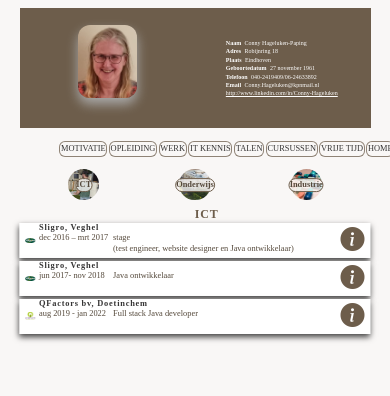
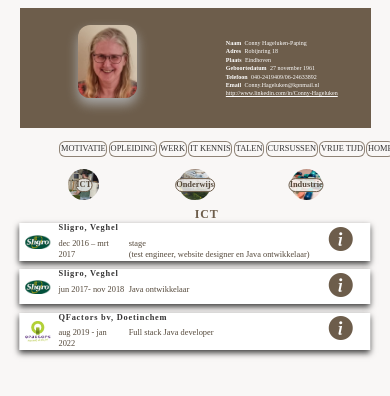
Before and after one commit to CHageluken/cvch, an Angular app: page /cvitems/work/ict in a window 390 px wide. Shown: the top 396 px of the page. Built offline with nearby package versions, Linux system fonts and the light colour scheme; a web font is replaced by a local one.

Commit message:
space added

```diff
--- a/src/app/css/styles.css
+++ b/src/app/css/styles.css
@@ -88,7 +88,7 @@ html {
       font-size: 50%; } }
   @media only screen and (max-width: 47em) {
     html {
-      font-size: 43%; } }
+      font-size: 50%; } }
   @media only screen and (max-width: 37.5em) {
     html {
       font-size: 37.5%; } }
@@ -237,7 +237,7 @@ html {
   display: grid;
   justify-items: start;
   grid-template-columns: 8vw 60vw;
-  margin-bottom: 1rem;
+  margin-bottom: 1vh;
   grid-column-gap: 1vw; }
   @media only screen and (max-width: 37.5em) {
     .infoline {
@@ -256,26 +256,41 @@ html {
   box-shadow: 0 0.5rem 1rem rgba(0, 0, 0, 0.75);
   display: grid;
   justify-items: start;
+  transform: translateX(-3vw);
   width: 70vw;
-  transform: translateX(-3vw);
   grid-template-columns: 4vw 13vw 45vw 5vw;
+  grid-row-gap: 1rem;
+  margin-bottom: 1vh;
   grid-template-rows: 2.5vw min-content;
   grid-column-gap: 1vw; }
   @media only screen and (max-width: 47em) {
     .infotable {
       width: 90vw;
       transform: translateX(-3vw);
-      grid-template-columns: 4vw 18vw 60vw 5vw; } }
+      grid-template-columns: 8vw 18vw 53vw 5vw; } }
   .infotable-heading {
+    margin-left: 1vw;
     grid-column: 2/-1;
     grid-row: 1/2; }
-  .infotable-img {
+  .infotable-img1 {
+    height: 5vh;
+    padding-left: 1rem;
+    grid-column: 1/2;
+    grid-row: 1/3;
+    align-self: center;
+    justify-self: center; }
+    @media only screen and (max-width: 47em) {
+      .infotable-img1 {
+        height: 3vh; } }
+  .infotable-img2 {
+    width: 100%;
     padding-left: 1rem;
     grid-column: 1/2;
     grid-row: 1/3;
     align-self: center;
     justify-self: center; }
   .infotable-period {
+    margin-left: 1vw;
     grid-column: 2/3;
     grid-row: 2/3; }
   .infotable-remark {
@@ -294,14 +309,14 @@ html {
       color: currentColor; }
 
 .infowork {
-  padding: 0 1.5rem;
   background-color: white;
   box-shadow: 0 0.5rem 1rem rgba(0, 0, 0, 0.75);
   display: grid;
   justify-items: start;
   grid-template-columns: 10vw 50vw;
   grid-template-rows: repeat(5, min-content);
-  grid-column-gap: 3vw; }
+  grid-column-gap: 3vw;
+  margin-bottom: 1vh; }
   @media only screen and (max-width: 47em) {
     .infowork {
       grid-template-columns: 20vw 60vw; } }
@@ -633,7 +648,7 @@ html {
     vertical-align: top; }
     .knowledge-td-header {
       vertical-align: top;
-      width: 20%; }
+      width: 30%; }
 
 .language {
   display: grid;
--- a/src/app/cvmodule/share/infotable/infotable.component.html
+++ b/src/app/cvmodule/share/infotable/infotable.component.html
@@ -1,8 +1,8 @@
 <div class="infotable u-infomargin">
   <img *ngIf= "info.image1" src={{info.image1}} alt="logo"
-        class="infotable-img" style="height: 5rem">
+        class="infotable-img1">
   <img *ngIf= "info.image2" src={{info.image2}} alt="logo"
-        class="infotable-img" style="width: 100%;">
+        class="infotable-img2">
   <app-titlen titleno=3 title="{{info.company}}" class="infotable-heading"></app-titlen>
   <div class="infotable-period">{{info.period}}</div>
   <div class="infotable-remark">
--- a/src/app/sass/abstracts/_variables.scss
+++ b/src/app/sass/abstracts/_variables.scss
@@ -13,7 +13,7 @@ $border-dark: 0.2rem solid $color-primary-dark;
 $bp-largest: 75%;        // 1800px => 1rem = 12px  12/16
 $bp-large:  56.25%;      // 1200px => 1rem = 9px    9/16 = 62.5%
 $bp-medium: 50%;         //  900px => 1rem = 8px    8/16
-$bp-smallmedium: 43%;        //  600px => 1rem = 6px    6/16
+$bp-smallmedium: 50%;        //  600px => 1rem = 6px    6/16
 $bp-small: 37.5%;        //  600px => 1rem = 6px    6/16
 
 $font-extralarge: 4rem;
@@ -39,6 +39,7 @@ $font-size-close: 2.5rem; // close cross
 
 $small-padding: 0.2vw;
 $large-width: 90vw;
+$margin-inbetween: 1vh;
 
 // pageframe standard
 // sidebar: side-width
--- a/src/app/sass/components/_infoline.scss
+++ b/src/app/sass/components/_infoline.scss
@@ -4,7 +4,7 @@
   display: grid;
   justify-items: start;
   grid-template-columns: 8vw $infoline-width;
-  margin-bottom: 1rem;
+  margin-bottom: $margin-inbetween;
 
   @include respond(phone) {
     grid-template-columns: 15vw $basic-width;
--- a/src/app/sass/components/_infotable.scss
+++ b/src/app/sass/components/_infotable.scss
@@ -1,30 +1,48 @@
 .infotable {
   line-height: 1.3;
-  font-size: $font-infotable;
+  font-size: $font-medium;
   background-color: white;
   box-shadow: 0 0.5rem 1rem rgba(0, 0, 0, 0.75);
 
   display: grid;
   justify-items: start;
+  transform: translateX(-3vw);
+
   width: 70vw;
-  transform: translateX(-3vw);
   grid-template-columns: 4vw 13vw 45vw 5vw;
+  grid-row-gap: 1rem;
+  margin-bottom: $margin-inbetween;
 
   @include respond(large-phone) {
     width: 90vw;
     transform: translateX(-3vw);
-    grid-template-columns: 4vw 18vw 60vw 5vw;
+    grid-template-columns: 8vw 18vw 53vw 5vw;
   }
 
   grid-template-rows: 2.5vw min-content;
   grid-column-gap:1vw;
 
   &-heading{
+    margin-left: 1vw;
     grid-column: 2/-1;
     grid-row: 1/2;
   }
 
-  &-img {
+  &-img1 {
+    height: 5vh;
+    @include respond(large-phone) {
+      height: 3vh;
+    }
+
+    padding-left: 1rem;
+    grid-column: 1/2;
+    grid-row: 1/3;
+    align-self: center;
+    justify-self: center;
+  }
+
+  &-img2 {
+    width: 100%;
     padding-left: 1rem;
     grid-column: 1/2;
     grid-row: 1/3;
@@ -33,6 +51,7 @@
   }
 
   &-period {
+    margin-left: 1vw;
     grid-column: 2/3;
     grid-row: 2/3;
   }
--- a/src/app/sass/components/_infowork.scss
+++ b/src/app/sass/components/_infowork.scss
@@ -1,5 +1,5 @@
 .infowork {
-    padding: 0 1.5rem;
+    //padding: 0 1.5rem;
     background-color: white;
     box-shadow: 0 0.5rem 1rem rgba(0, 0, 0, 0.75);
 
@@ -8,6 +8,7 @@
     grid-template-columns: 10vw $infowork-width;
     grid-template-rows: repeat(5, min-content);
     grid-column-gap: 3vw;
+    margin-bottom: $margin-inbetween;
 
     @include respond(large-phone) {
         grid-template-columns: 20vw $infowork-width-phone;
--- a/src/app/sass/main.scss
+++ b/src/app/sass/main.scss
@@ -22,4 +22,5 @@
 @import "pages/knowledge";
 @import "pages/language";
 @import "pages/motivation";
+
 @import "pages/work";
--- a/src/app/sass/pages/_knowledge.scss
+++ b/src/app/sass/pages/_knowledge.scss
@@ -15,7 +15,7 @@
     vertical-align: top;
     &-header {
       vertical-align: top;
-      width:20%;
+      width:30%;
     }
   }
 }
```
Also changed, not shown: 6 other files (tests, documents, lock files or other folders).
